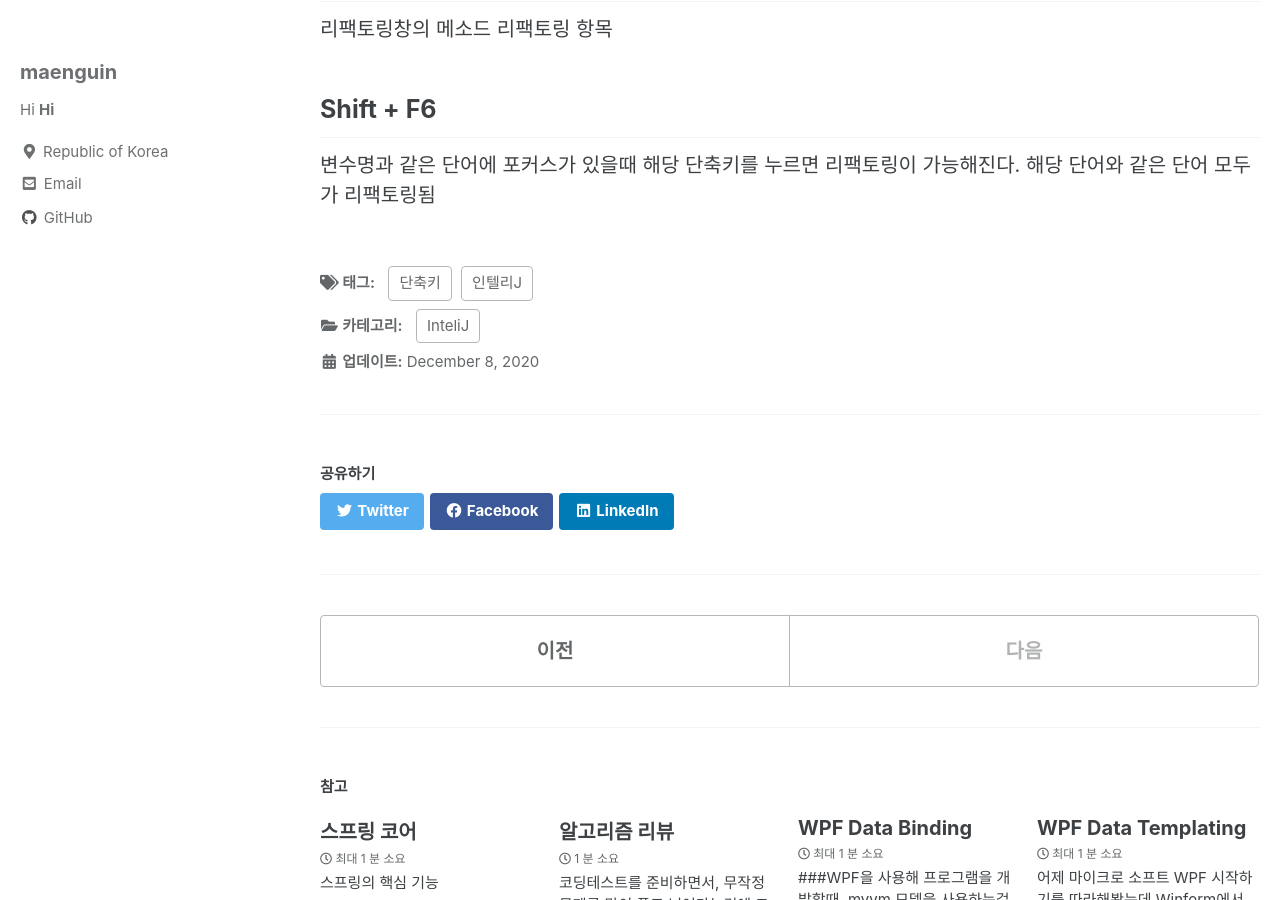
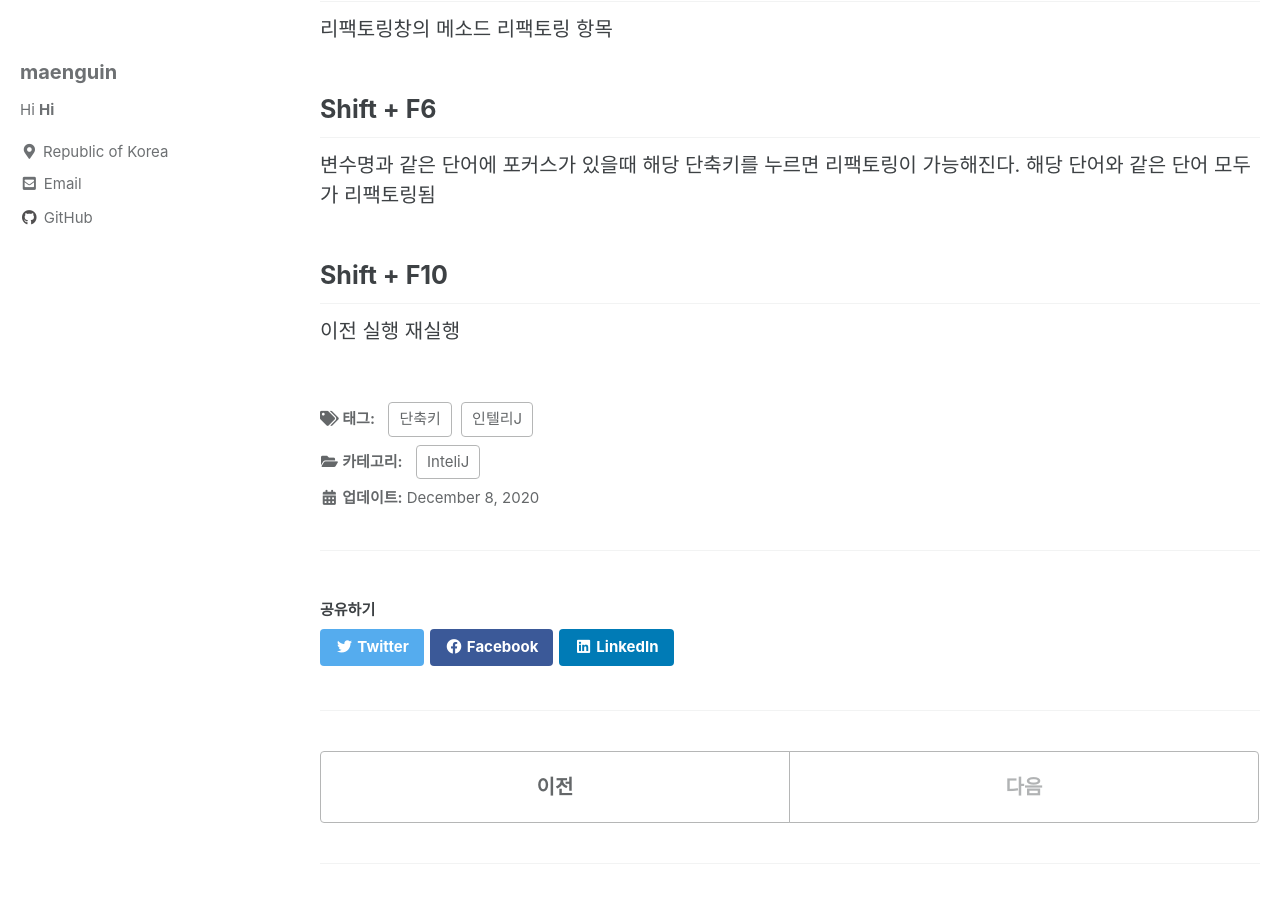
Before and after one commit to maenguin/maenguin.github.io, a Jekyll site: the page built from _posts/2020-12-08-intelij-command.md, in a window 1280 px wide and 900 px high, scrolled down 721 px. Built offline with Jekyll 4.4.1, drawn with Linux system fonts in a browser that asks for light colours; cached includes are drawn as plain includes.

Commit message:
Update 2020-12-08-intelij-command.md

```diff
--- a/_posts/2020-12-08-intelij-command.md
+++ b/_posts/2020-12-08-intelij-command.md
@@ -24,3 +24,6 @@ tags:
 
 ## Shift + F6
 변수명과 같은 단어에 포커스가 있을때 해당 단축키를 누르면 리팩토링이 가능해진다. 해당 단어와 같은 단어 모두가 리팩토링됨
+
+## Shift + F10
+이전 실행 재실행
```
